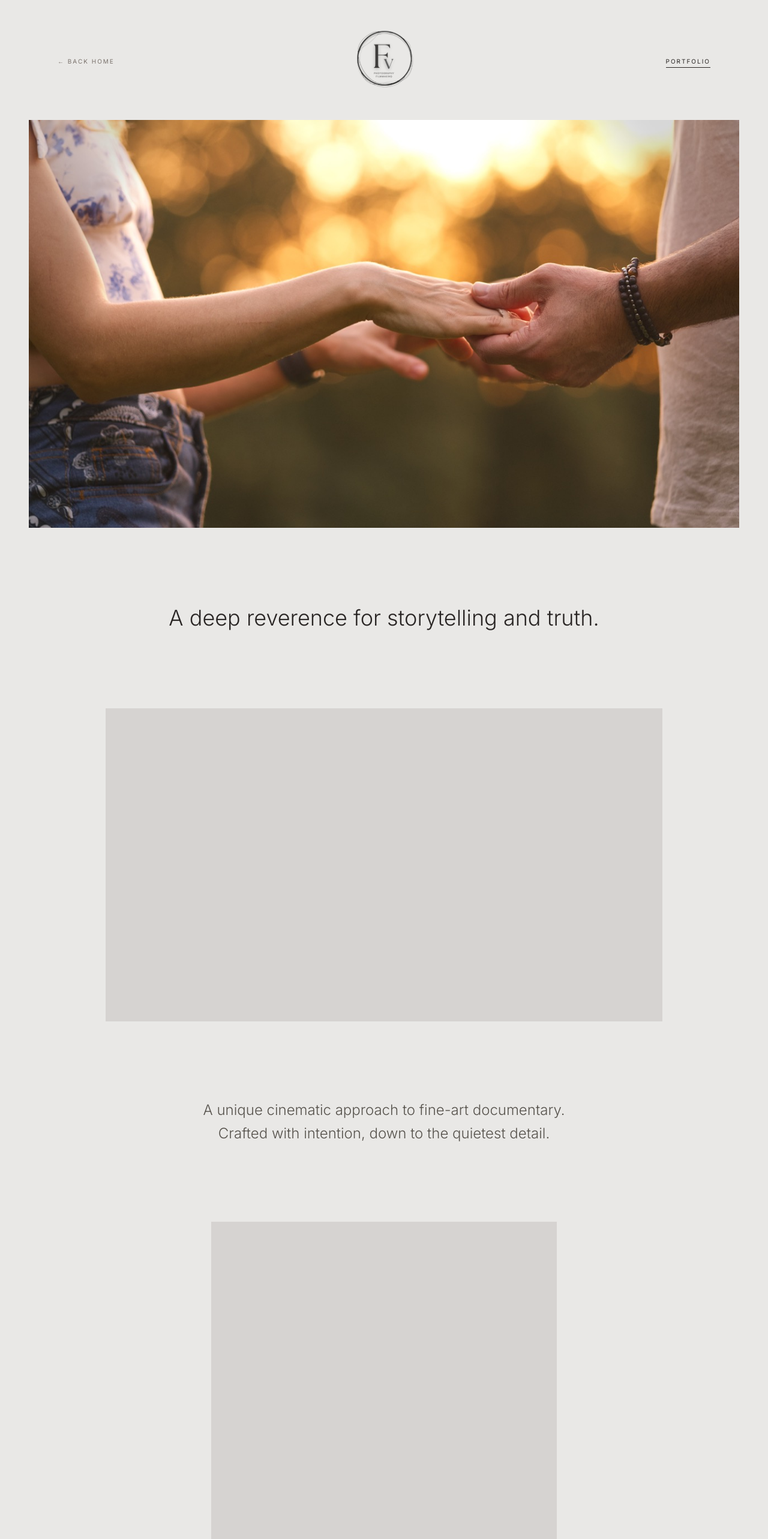
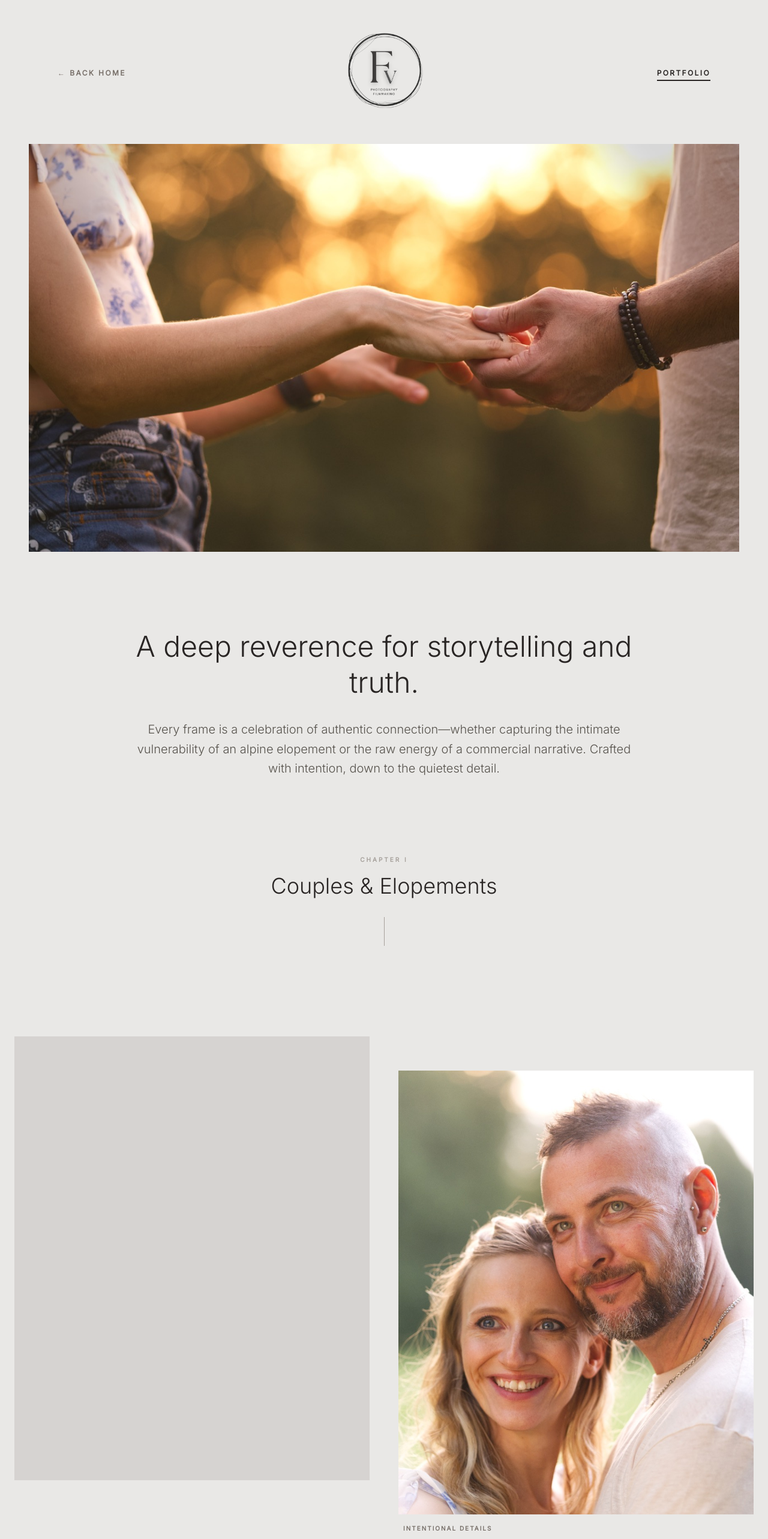
Before and after one commit to fvalentinuzzi-3cime/portfolio-website, a Next.js app: page /portfolio in a window 1280 px wide. Shown: the top 2566 px of the page at 60% size. Built offline with nearby package versions, Linux system fonts and the light colour scheme.

Commit message:
update portfolio

```diff
--- a/app/portfolio/page.tsx
+++ b/app/portfolio/page.tsx
@@ -1,4 +1,4 @@
-"use client"; // Required for Framer Motion animations in the App Router
+"use client";
 
 import Image from "next/image";
 import Link from "next/link";
@@ -20,169 +20,134 @@ export default function Portfolio() {
       {/* Minimal Navbar (Linking back to Home) */}
       <nav className="flex justify-between items-center py-10 px-8 md:px-12 lg:px-24 sticky top-0 z-50 bg-[#E9E8E6]/90 backdrop-blur-sm">
         <div className="w-[120px]">
-          <Link href="/" className="text-[10px] uppercase tracking-[0.2em] text-stone-500 hover:text-stone-800 transition-colors">
+          <Link href="/" className="text-xs font-bold uppercase tracking-[0.2em] text-stone-500 hover:text-stone-800 transition-colors">
             ← Back Home
           </Link>
         </div>
 
-        <div className="text-center w-[120px] h-[120px] mx-auto flex items-center justify-center">
-          <Link href="/">
-            <Image src="/portfolio_logo.png" alt="Artist Logo" width={120} height={120} className="object-contain" />
+        <div className="text-center w-28 h-28 md:w-[160px] md:h-[160px] mx-auto flex items-center justify-center relative">
+          <Link href="/" className="w-full h-full relative block hover:scale-105 transition-transform duration-500">
+            <Image src="/portfolio_logo.png" alt="Artist Logo" fill className="object-contain" priority />
           </Link>
         </div>
 
         <div className="w-[120px] text-right">
-          <span className="text-[10px] uppercase tracking-[0.2em] text-stone-800 border-b border-stone-800 pb-1">Portfolio</span>
+          <span className="text-xs font-bold uppercase tracking-[0.2em] text-stone-800 border-b-2 border-stone-800 pb-1">Portfolio</span>
         </div>
       </nav>
 
       <main className="pb-32">
 
-        {/* 1. First Strong Image */}
+        {/* 1. Main Portfolio Intro Image */}
         <motion.section
           initial="hidden" whileInView="visible" viewport={{ once: true, margin: "-100px" }} variants={fadeUp}
           className="w-full h-[70vh] md:h-[85vh] relative mb-24 md:mb-32 px-4 md:px-12"
         >
           <div className="w-full h-full relative bg-stone-300 overflow-hidden">
-             <Image src="/portfolio-header.jpeg" alt="Cinematic documentary photography" fill className="object-cover" />
+             <Image src="/portfolio-header.jpeg" alt="Cinematic documentary photography" fill className="object-cover" priority />
           </div>
         </motion.section>
 
-        {/* 2. First Text Block */}
+        {/* 2. Philosophy Text */}
         <motion.section
           initial="hidden" whileInView="visible" viewport={{ once: true, margin: "-100px" }} variants={fadeUp}
-          className="max-w-3xl mx-auto px-6 text-center mb-24 md:mb-32"
+          className="max-w-4xl mx-auto px-6 text-center mb-32"
         >
-          <h2 className="text-3xl md:text-4xl font-light text-stone-800 leading-tight">
+          <h2 className="text-3xl md:text-5xl font-light text-stone-800 leading-tight mb-8">
             A deep reverence for storytelling and truth.
           </h2>
-        </motion.section>
-
-        {/* 3. Second Image */}
-        <motion.section
-          initial="hidden" whileInView="visible" viewport={{ once: true, margin: "-100px" }} variants={fadeUp}
-          className="max-w-5xl mx-auto px-4 md:px-12 mb-24 md:mb-32"
-        >
-          <div className="w-full aspect-[16/9] relative bg-stone-300 overflow-hidden">
-             {/* <Image src="/portfolio-2.jpg" alt="Detail driven wedding photography" fill className="object-cover" /> */}
-          </div>
-        </motion.section>
-
-        {/* 4. Second Text Block */}
-        <motion.section
-          initial="hidden" whileInView="visible" viewport={{ once: true, margin: "-100px" }} variants={fadeUp}
-          className="max-w-3xl mx-auto px-6 text-center mb-24 md:mb-32"
-        >
-          <p className="text-xl md:text-2xl text-stone-600 font-light leading-relaxed">
-            A unique cinematic approach to fine-art documentary. <br className="hidden md:block" />
-            Crafted with intention, down to the quietest detail.
+          <p className="text-lg md:text-xl text-stone-600 font-light leading-relaxed">
+            Every frame is a celebration of authentic connection—whether capturing the intimate vulnerability of an alpine elopement or the raw energy of a commercial narrative. Crafted with intention, down to the quietest detail.
           </p>
         </motion.section>
 
-        {/* 5. Third Image (Vertical) */}
-        <motion.section
-          initial="hidden" whileInView="visible" viewport={{ once: true, margin: "-100px" }} variants={fadeUp}
-          className="max-w-2xl mx-auto px-4 md:px-12 mb-24 md:mb-32"
-        >
-          <div className="w-full aspect-[3/4] relative bg-stone-300 overflow-hidden">
-             {/* <Image src="/portfolio-3.jpg" alt="Authentic connection photography" fill className="object-cover" /> */}
-          </div>
-        </motion.section>
+        {/* =========================================
+            CHAPTER I: ELOPEMENTS & WEDDINGS
+        ========================================= */}
+        <section className="mb-40">
+          <motion.div initial="hidden" whileInView="visible" viewport={{ once: true, margin: "-100px" }} variants={fadeUp} className="text-center mb-20 px-6">
+            <span className="text-[10px] font-bold uppercase tracking-[0.3em] text-stone-400 mb-4 block">Chapter I</span>
+            <h2 className="text-3xl md:text-4xl font-light text-stone-800">Couples & Elopements</h2>
+            <div className="w-px h-12 bg-stone-400 mx-auto mt-8"></div>
+          </motion.div>
 
-        {/* 6. Third Text Block */}
-        <motion.section
-          initial="hidden" whileInView="visible" viewport={{ once: true, margin: "-100px" }} variants={fadeUp}
-          className="max-w-4xl mx-auto px-6 text-center mb-32 md:mb-48"
-        >
-          <p className="text-lg md:text-xl text-stone-600 font-light leading-relaxed">
-            Every frame is a celebration of authentic connection whether capturing the intimate vulnerability of an alpine elopement or the raw energy of a commercial narrative. The story is what matters most.
-          </p>
-        </motion.section>
-
-        {/* 7. Staggered 6-Image Grid with Catchy Words */}
-        <section className="max-w-7xl mx-auto px-6 mb-32">
-
-          {/* Row 1 */}
-          <div className="flex flex-col md:flex-row gap-12 mb-24 md:mb-32 items-center">
+          <div className="max-w-7xl mx-auto px-6">
+            <div className="flex flex-col md:flex-row gap-12 items-center">
               <motion.div initial="hidden" whileInView="visible" viewport={{ once: true, margin: "-100px" }} variants={fadeUp} className="w-full md:w-1/2">
                 <div className="w-full aspect-[4/5] bg-stone-300 relative overflow-hidden mb-4">
-                <Image
-                   src="/portfolio-refined.jpg"
-                   alt="Refined wedding photography"
-                   fill
-                   className="object-cover"
-                 />
+                  {/* Placeholder for a main wedding shot */}
+                  {/* <Image src="/wed-1.jpg" alt="Elopement" fill className="object-cover" /> */}
                 </div>
-              <p className="text-[10px] uppercase tracking-[0.2em] text-stone-500 ml-2">Refined</p>
               </motion.div>
 
               <motion.div initial="hidden" whileInView="visible" viewport={{ once: true, margin: "-100px" }} variants={fadeUp} className="w-full md:w-1/2 md:mt-32">
                 <div className="w-full aspect-[4/5] bg-stone-300 relative overflow-hidden mb-4">
-                <Image
-                   src="/portfolio-detail.jpg"
-                   alt="Detail-driven wedding photography"
-                   fill
-                   className="object-cover"
-                 />
+                  <Image src="/portfolio-intentional.jpeg" alt="Intentional wedding detail" fill className="object-cover" />
                 </div>
-              <p className="text-[10px] uppercase tracking-[0.2em] text-stone-500 ml-2 text-right md:text-left">Detail-Driven</p>
+                <p className="text-[10px] font-bold uppercase tracking-[0.2em] text-stone-500 ml-2 text-right md:text-left">Intentional Details</p>
               </motion.div>
             </div>
+          </div>
+        </section>
 
-          {/* Row 2 */}
-          <div className="flex flex-col md:flex-row-reverse gap-12 mb-24 md:mb-32 items-center">
-            <motion.div initial="hidden" whileInView="visible" viewport={{ once: true, margin: "-100px" }} variants={fadeUp} className="w-full md:w-1/2">
-              <div className="w-full aspect-[4/5] bg-stone-300 relative overflow-hidden mb-4">
-                <Image
-                   src="/portfolio-timeless.jpg"
-                   alt="Timeless wedding photography"
-                   fill
-                   className="object-cover"
-                 />
-              </div>
-              <p className="text-[10px] uppercase tracking-[0.2em] text-stone-500 ml-2">Timeless</p>
+        {/* =========================================
+            CHAPTER II: LANDSCAPES & PLACES
+        ========================================= */}
+        <section className="mb-40 bg-stone-200/50 py-32 border-y border-stone-300">
+          <motion.div initial="hidden" whileInView="visible" viewport={{ once: true, margin: "-100px" }} variants={fadeUp} className="text-center mb-20 px-6">
+            <span className="text-[10px] font-bold uppercase tracking-[0.3em] text-stone-400 mb-4 block">Chapter II</span>
+            <h2 className="text-3xl md:text-4xl font-light text-stone-800">Landscapes & Places</h2>
+            <p className="text-sm text-stone-500 font-light mt-4">Italy, USA & Beyond</p>
+            <div className="w-px h-12 bg-stone-400 mx-auto mt-8"></div>
           </motion.div>
 
-            <motion.div initial="hidden" whileInView="visible" viewport={{ once: true, margin: "-100px" }} variants={fadeUp} className="w-full md:w-1/2 md:mt-32">
-              <div className="w-full aspect-[4/5] bg-stone-300 relative overflow-hidden mb-4">
-                <Image
-                   src="/portfolio-authentic.jpg"
-                   alt="Authentic connection photography"
-                   fill
-                   className="object-cover"
-                 />
+          <div className="max-w-7xl mx-auto px-6">
+            <motion.div initial="hidden" whileInView="visible" viewport={{ once: true, margin: "-100px" }} variants={fadeUp} className="w-full mb-12">
+                <div className="w-full aspect-[16/9] md:aspect-[21/9] bg-stone-300 relative overflow-hidden shadow-sm">
+                  <Image src="/Tuscany.jpeg" alt="Tuscany landscape" fill className="object-cover" />
                 </div>
-              <p className="text-[10px] uppercase tracking-[0.2em] text-stone-500 ml-2 text-right md:text-left">Authentic</p>
+                <p className="text-[10px] font-bold uppercase tracking-[0.2em] text-stone-500 mt-4 text-center">Tuscany, Italy</p>
+            </motion.div>
+
+            <div className="flex flex-col md:flex-row gap-12 mt-24">
+              <motion.div initial="hidden" whileInView="visible" viewport={{ once: true, margin: "-100px" }} variants={fadeUp} className="w-full md:w-1/2">
+                <div className="w-full aspect-[4/3] bg-stone-300 relative overflow-hidden">
+                  {/* <Image src="/landscape-2.jpg" alt="Landscape detail" fill className="object-cover" /> */}
+                </div>
+              </motion.div>
+              <motion.div initial="hidden" whileInView="visible" viewport={{ once: true, margin: "-100px" }} variants={fadeUp} className="w-full md:w-1/2">
+                <div className="w-full aspect-[4/3] bg-stone-300 relative overflow-hidden">
+                  {/* <Image src="/landscape-3.jpg" alt="Landscape detail" fill className="object-cover" /> */}
+                </div>
               </motion.div>
             </div>
+          </div>
+        </section>
 
-          {/* Row 3 */}
+        {/* =========================================
+            CHAPTER III: COMMERCIAL & ACTION
+        ========================================= */}
+        <section className="mb-20">
+          <motion.div initial="hidden" whileInView="visible" viewport={{ once: true, margin: "-100px" }} variants={fadeUp} className="text-center mb-20 px-6">
+            <span className="text-[10px] font-bold uppercase tracking-[0.3em] text-stone-400 mb-4 block">Chapter III</span>
+            <h2 className="text-3xl md:text-4xl font-light text-stone-800">Commercial & Action</h2>
+            <div className="w-px h-12 bg-stone-400 mx-auto mt-8"></div>
+          </motion.div>
+
+          <div className="max-w-7xl mx-auto px-6">
             <div className="flex flex-col md:flex-row gap-12 items-center">
               <motion.div initial="hidden" whileInView="visible" viewport={{ once: true, margin: "-100px" }} variants={fadeUp} className="w-full md:w-1/2">
                 <div className="w-full aspect-[4/5] bg-stone-300 relative overflow-hidden mb-4">
-                <Image
-                   src="/portfolio-cinematic.jpg"
-                   alt="Cinematic storytelling photography"
-                   fill
-                   className="object-cover"
-                 />
+                  {/* <Image src="/action-1.jpg" alt="Commercial Action" fill className="object-cover" /> */}
                 </div>
-              <p className="text-[10px] uppercase tracking-[0.2em] text-stone-500 ml-2">Cinematic</p>
               </motion.div>
-
               <motion.div initial="hidden" whileInView="visible" viewport={{ once: true, margin: "-100px" }} variants={fadeUp} className="w-full md:w-1/2 md:mt-32">
                 <div className="w-full aspect-[4/5] bg-stone-300 relative overflow-hidden mb-4">
-                <Image
-                   src="/portfolio-intentional.jpeg"
-                   alt="Intentional detail photography"
-                   fill
-                   className="object-cover"
-                 />
+                  {/* <Image src="/action-2.jpg" alt="Commercial Detail" fill className="object-cover" /> */}
                 </div>
-              <p className="text-[10px] uppercase tracking-[0.2em] text-stone-500 ml-2 text-right md:text-left">Intentional</p>
               </motion.div>
             </div>
-
+          </div>
         </section>
 
       </main>
```
Also changed, not shown: public/Tuscany.jpeg (added). Lines whose indentation alone changed are shown as unchanged.
